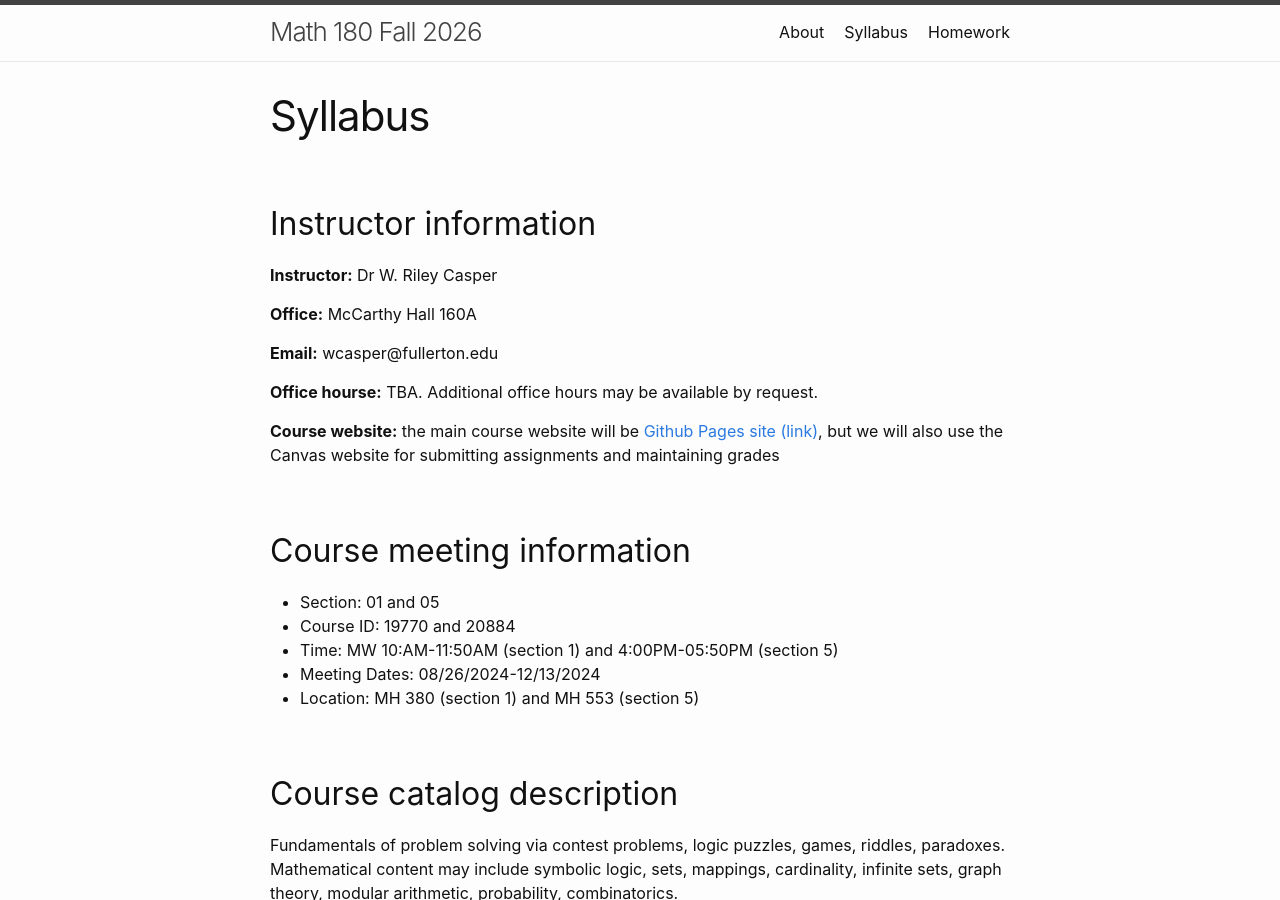
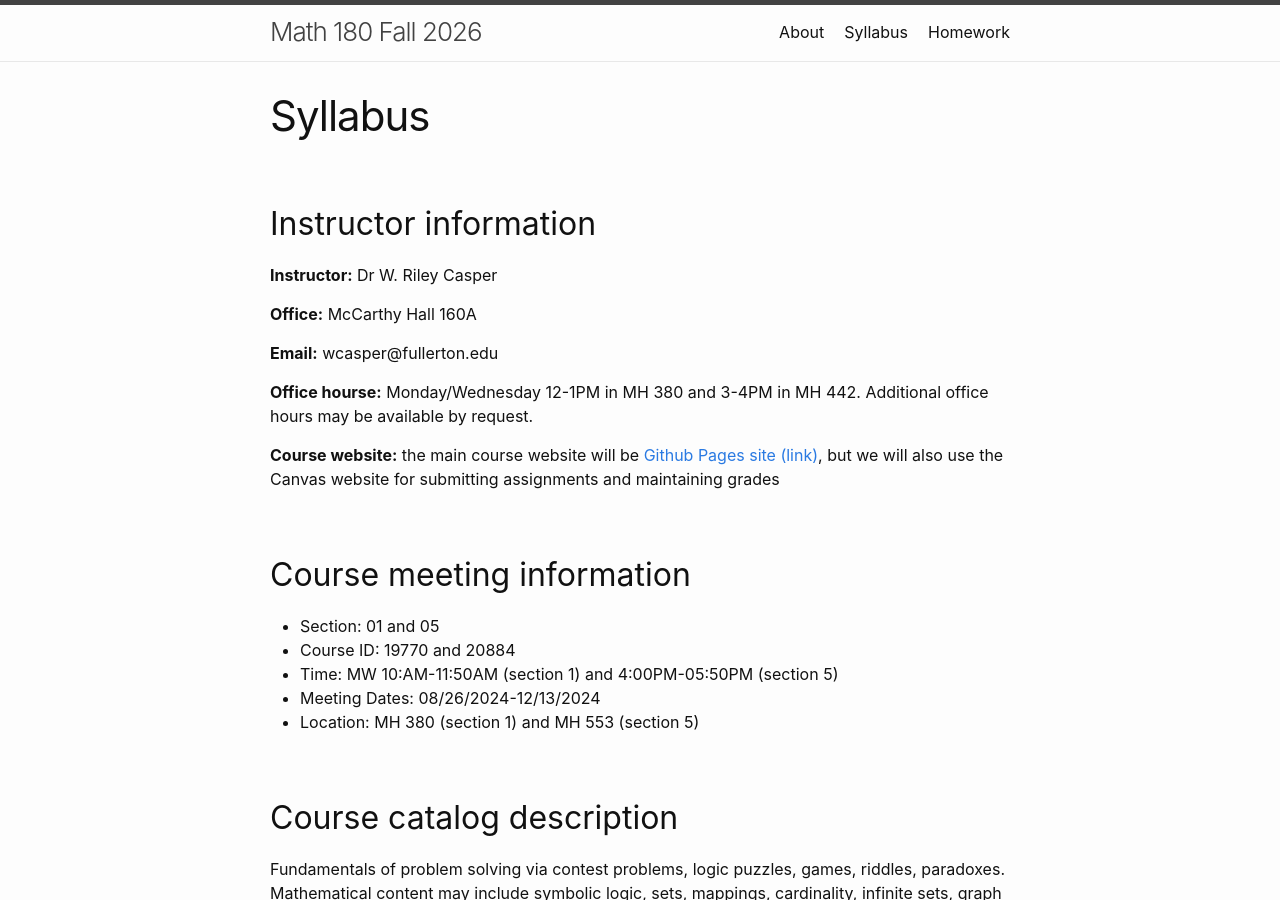
Before and after one commit to wcasper/math180fall2026, a Jekyll site: the page built from syllabus.md, in a window 1280 px wide and 900 px high. Built offline with Jekyll 4.4.1, drawn with Linux system fonts in a browser that asks for light colours.

Commit message:
updated office hours

```diff
--- a/syllabus.md
+++ b/syllabus.md
@@ -11,7 +11,7 @@ permalink: /syllabus
 
 **Email:** wcasper@fullerton.edu
 
-**Office hourse:** TBA.  Additional office hours may be available by request.
+**Office hourse:** Monday/Wednesday 12-1PM in MH 380 and 3-4PM in MH 442.  Additional office hours may be available by request.
 
 **Course website:** the main course website will be <a target="_parent" href="https://wcasper.github.io/math180fall2026">Github Pages site (link)</a>, but we will also use the Canvas website for submitting assignments and maintaining grades
 
```
